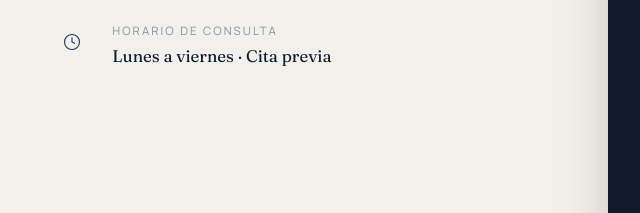
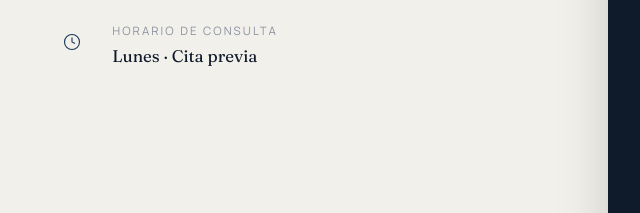
Before and after one commit to DavCasCor/web-consulta, a plain HTML site: page index.html in a window 1280 px wide. Shown: the part 9080-9293 px from the top of the page, 1-641 px from the left. Drawn offline with Linux system fonts and the light colour scheme.

Commit message:
Horario de consulta: lunes con cita previa
Co-Authored-By: Claude Fable 5.2 <noreply@anthropic.com>
Claude-Session: https://claude.ai/code/session_01Y3wPz454GQ64239PA6arJy

```diff
--- a/index.html
+++ b/index.html
@@ -2608,7 +2608,7 @@
               </div>
               <div>
                 <div class="contact-label">Horario de consulta</div>
-                <div class="contact-value">Lunes a viernes · Cita previa</div>
+                <div class="contact-value">Lunes · Cita previa</div>
               </div>
             </li>
           </ul>
```
